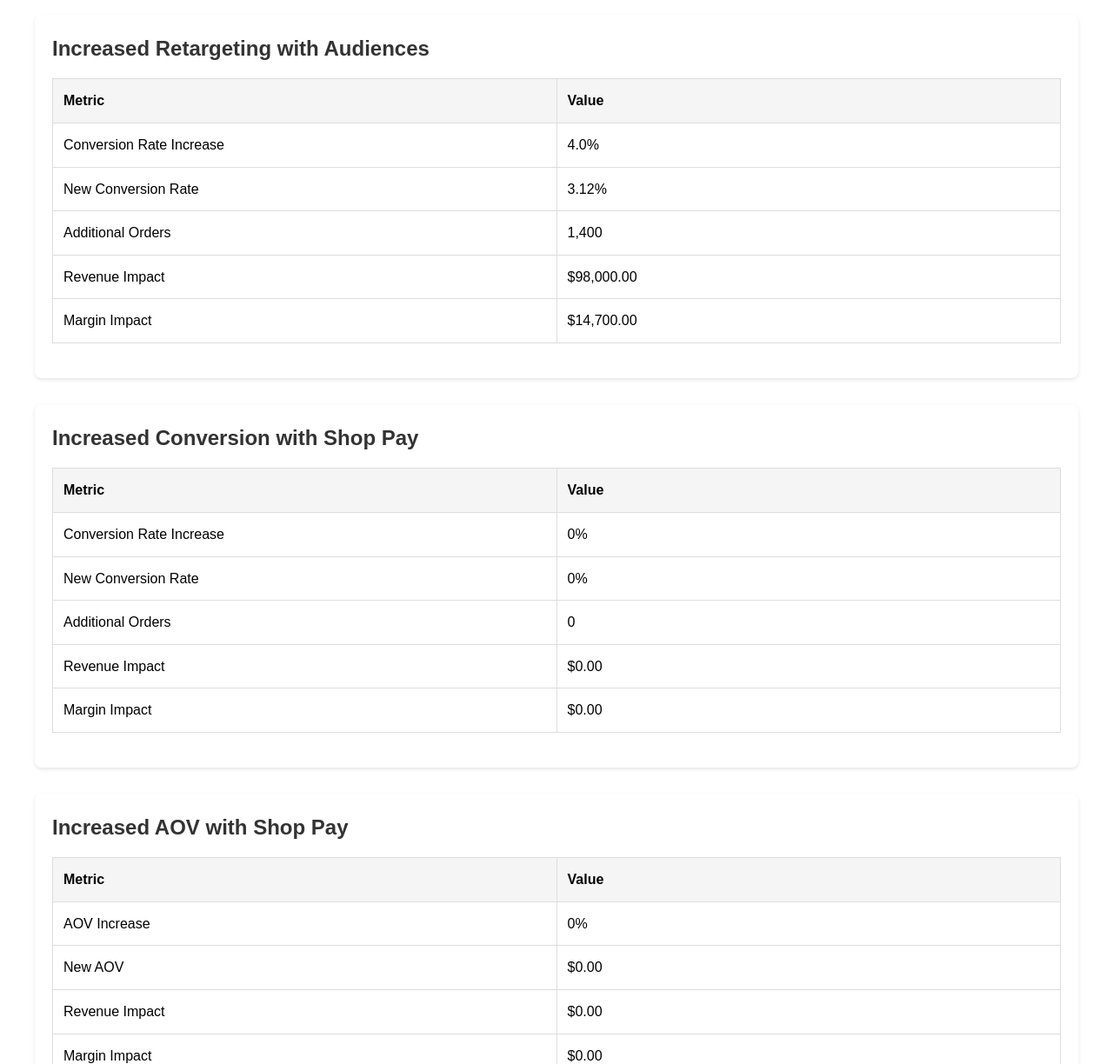
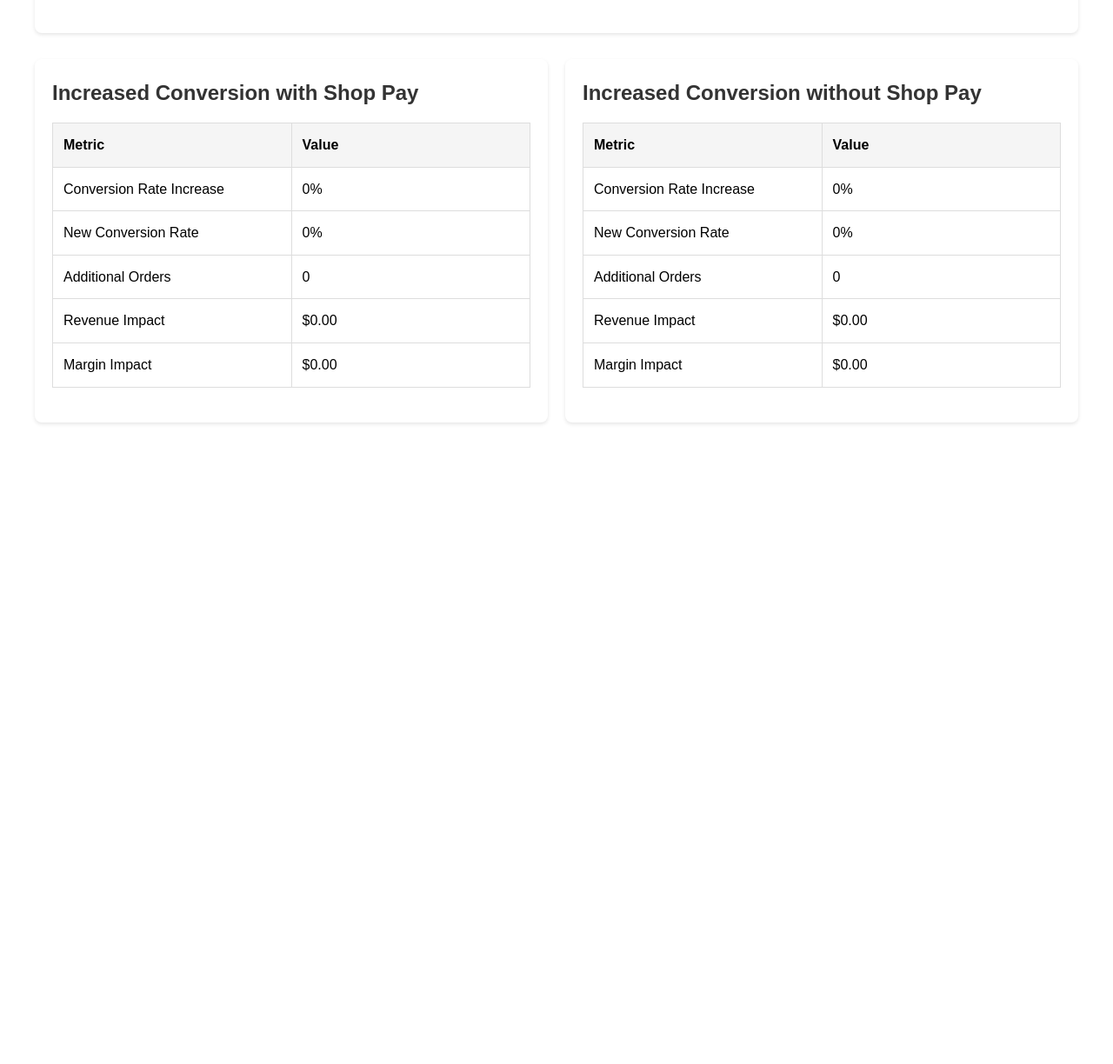
Before and after one commit to staceyhayman/D2C-ROI-Calculator, a plain HTML site: page index.html in a window 1280 px wide. Shown: the part 2859-4083 px from the top of the page at 87% size. After the commit the page ends 3415 px from the top, so only its background shows below. Drawn offline with Linux system fonts and the light colour scheme.

Commit message:
Layout: Pair feature tables side by side at 50/50 width for better alignment

```diff
--- a/index.html
+++ b/index.html
@@ -95,6 +95,17 @@
         }
         .negative {
             color: #e74c3c;
+        }
+        .table-row-flex {
+            display: flex;
+            gap: 20px;
+            margin-bottom: 30px;
+        }
+        .table-row-flex .section {
+            flex: 1 1 0;
+            min-width: 0;
+            max-width: 50%;
+            margin-bottom: 0;
         }
     </style>
 </head>
@@ -215,6 +226,7 @@
         </div>
 
         <!-- Feature Impact Tables -->
+        <div class="table-row-flex">
             <div class="section">
                 <div class="section-title">Checkout Customization with API</div>
                 <table>
@@ -244,7 +256,6 @@
                     </tr>
                 </table>
             </div>
-
             <div class="section">
                 <div class="section-title">Checkout Upsell with 3P apps</div>
                 <table>
@@ -269,6 +280,7 @@
                         <td id="checkout-upsell-margin">$0.00</td>
                     </tr>
                 </table>
+            </div>
         </div>
 
         <div class="section">
@@ -331,6 +343,7 @@
             </table>
         </div>
 
+        <div class="table-row-flex">
             <div class="section">
                 <div class="section-title">Increased Conversion with Shop Pay</div>
                 <table>
@@ -360,33 +373,6 @@
                     </tr>
                 </table>
             </div>
-
-        <div class="section">
-            <div class="section-title">Increased AOV with Shop Pay</div>
-            <table>
-                <tr>
-                    <th>Metric</th>
-                    <th>Value</th>
-                </tr>
-                <tr>
-                    <td>AOV Increase</td>
-                    <td id="shop-pay-aov-increase">0%</td>
-                </tr>
-                <tr>
-                    <td>New AOV</td>
-                    <td id="shop-pay-new-aov">$0.00</td>
-                </tr>
-                <tr>
-                    <td>Revenue Impact</td>
-                    <td id="shop-pay-aov-revenue">$0.00</td>
-                </tr>
-                <tr>
-                    <td>Margin Impact</td>
-                    <td id="shop-pay-aov-margin">$0.00</td>
-                </tr>
-            </table>
-        </div>
-
             <div class="section">
                 <div class="section-title">Increased Conversion without Shop Pay</div>
                 <table>
@@ -415,6 +401,7 @@
                         <td id="non-shop-pay-margin">$0.00</td>
                     </tr>
                 </table>
+            </div>
         </div>
     </div>
 
```
Lines whose indentation alone changed are shown as unchanged.
